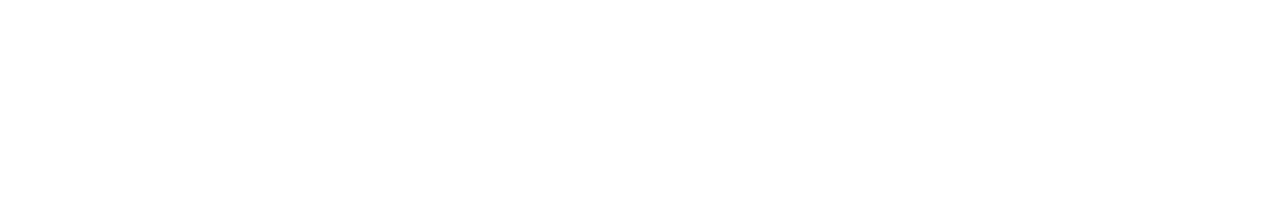
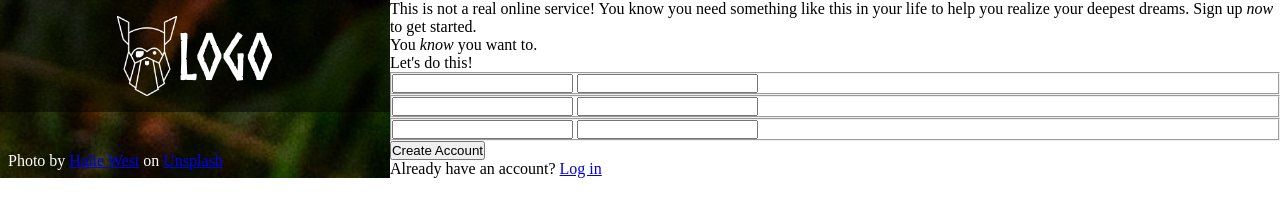
Before and after one commit to wsfer/sign-up-form, a plain HTML site: page index.html in a window 1280 px wide. Drawn offline with Linux system fonts and the light colour scheme.

Commit message:
add content

```diff
--- a/index.html
+++ b/index.html
@@ -8,6 +8,50 @@
     <title>Imaginary Service</title>
 </head>
 <body>
-
+    <div class="title-container">
+        <div>
+            <img src="images/odin-lined.png" alt="The Odin Project logo">
+            <h1>LOGO</h1>
+        </div>
+        <p>
+            Photo by <a href="https://unsplash.com/@haliewestphoto">Halie West</a> on
+            <a href="https://unsplash.com/photos/25xggax4bSA">Unsplash</a>
+        </p>
+    </div>
+    <main>
+        <p>
+            This is not a real online service! You know you need
+            something like this in your life to help you realize
+            your deepest dreams. Sign up <i>now</i> to get started.
+        </p>
+        <p>
+            You <i>know</i> you want to.
+        </p>
+        <div class="form-container">
+            <p>Let's do this!</p>
+            <form action="#">
+                <fieldset>
+                    <label for=""></label>
+                    <input type="text">
+                    <label for=""></label>
+                    <input type="text">
+                </fieldset>
+                <fieldset>
+                    <label for=""></label>
+                    <input type="text">
+                    <label for=""></label>
+                    <input type="text">
+                </fieldset>
+                <fieldset>
+                    <label for=""></label>
+                    <input type="text">
+                    <label for=""></label>
+                    <input type="text">
+                </fieldset>
+            </form>
+        </div>
+        <button>Create Account</button>
+        <p>Already have an account? <a href="#">Log in</a></p>
+    </main>
 </body>
 </html>
--- a/style.css
+++ b/style.css
@@ -9,10 +9,41 @@
 }
 
 @font-face {
-    font-family: ;
-    src: url("fonts/");
+    font-family: norse-bold;
+    src: url("fonts/Norse-Bold.otf");
 }
 
 body {
     display: flex;
 }
+
+.title-container {
+    background-image: url(images/green-plant-background.jpg);
+    width: calc(100vw/3);
+    position: relative;
+}
+
+.title-container > div {
+    display: flex;
+    align-items: center;
+    justify-content: center;
+    padding: 1rem;
+    background-color: rgba(0, 0, 0, 0.5);
+}
+
+.title-container > p {
+    position: absolute;
+    bottom: 0;
+    padding: 8px;
+    color: white;
+}
+
+.title-container > div > h1 {
+    font-size: 4rem;
+    font-family: norse-bold;
+    color: white;
+}
+
+.title-container > div > img {
+    height: 5rem;
+}
```
